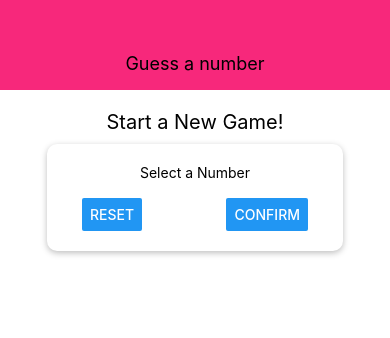
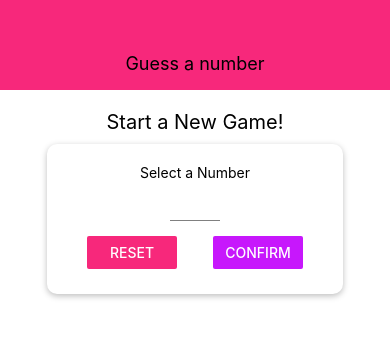
Before and after one commit to FeliceVarriano/rn-numberguesser, a React Native app: screen / in a window 390 px wide. Shown: the top 338 px of the page. Built offline with nearby package versions, Linux system fonts and the light colour scheme.

Commit message:
Input keyboard, handle user input done

```diff
--- a/components/Header.js
+++ b/components/Header.js
@@ -1,5 +1,6 @@
 import React, { Component } from "react";
 import { Text, View, StyleSheet } from "react-native";
+import Colors from "../constants/colors";
 
 const Header = (props) => {
   return (
@@ -14,7 +15,7 @@
     width: "100%",
     height: 90,
     paddingTop: 36,
-    backgroundColor: "#f7287b",
+    backgroundColor: Colors.primary,
     alignItems: "center",
     justifyContent: "center",
   },
--- /dev/null
+++ b/components/input.js
@@ -0,0 +1,18 @@
+import React from "react";
+import { StyleSheet, TextInput, View } from "react-native";
+
+const input = (props) => {
+  //Forward props to component, and allow outside styling to be used on the component.
+  return <TextInput {...props} style={{ ...styles.input, ...props.style }} />;
+};
+
+export default input;
+
+const styles = StyleSheet.create({
+  input: {
+    height: 30,
+    borderBottomColor: "grey",
+    borderBottomWidth: 1,
+    marginVertical: 10,
+  },
+});
--- /dev/null
+++ b/constants/colors.js
@@ -0,0 +1,4 @@
+export default {
+  primary: "#f7287b",
+  acccent: "#c717fc",
+};
--- a/screens/StartGameScreen.js
+++ b/screens/StartGameScreen.js
@@ -1,20 +1,60 @@
-import React from "react";
-import { View, Text, StyleSheet, TextInput, Button } from "react-native";
+import React, { useState } from "react";
+import {
+  View,
+  Text,
+  StyleSheet,
+  TextInput,
+  Button,
+  TouchableWithoutFeedback,
+  Keyboard,
+} from "react-native";
+import { Colors } from "react-native/Libraries/NewAppScreen";
 import Card from "../components/Card";
+import colors from "../constants/colors";
+import Input from "../components/input";
 
 const StartGameScreen = (props) => {
+  //States
+  const [enteredValue, setEnteredValue] = useState("");
+
+  //Handle user input
+  const numberInputHandler = (inputText) => {
+    //replace any non number value, store into new state.
+    setEnteredValue(inputText.replace(/[^0-9]/g, ""));
+  };
+
   return (
+    //For Ios, register a touch event without feedback to close the keyboard.
+    <TouchableWithoutFeedback onPress={() => Keyboard.dismiss()}>
       <View style={styles.screen}>
         <Text style={styles.title}>Start a New Game!</Text>
         <Card style={styles.inputContainer}>
           <Text>Select a Number</Text>
-        <TextInput />
+          <Input
+            style={styles.textInput}
+            blurOnSubmit
+            autoCapitalize="none"
+            autoCorrect={false}
+            keyboardType="number-pad"
+            maxLength={2}
+            onChangeText={numberInputHandler}
+            value={enteredValue}
+          />
           <View style={styles.buttonContainer}>
-          <Button title="Reset" onPress={() => {}} />
-          <Button title="Confirm" onPress={() => {}} />
+            <View style={styles.button}>
+              <Button title="Reset" onPress={() => {}} color={colors.primary} />
+            </View>
+            <View style={styles.button}>
+              <Button
+                title="Confirm"
+                onPress={() => {}}
+                color={colors.acccent}
+              />
+            </View>
           </View>
         </Card>
       </View>
+    </TouchableWithoutFeedback>
   );
 };
 
@@ -39,6 +79,14 @@
     fontSize: 20,
     marginVertical: 10,
   },
+  button: {
+    width: 100,
+    padding: 5,
+  },
+  textInput: {
+    width: 50,
+    textAlign: "center",
+  },
 });
 
 export default StartGameScreen;
```
Lines whose indentation alone changed are shown as unchanged.
